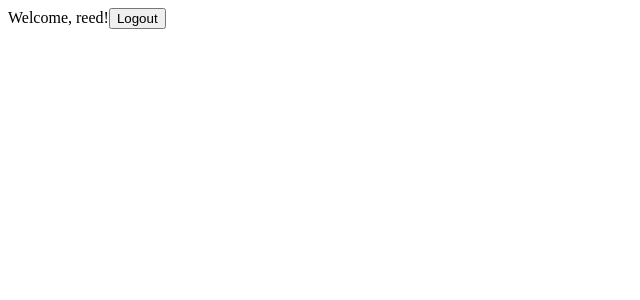
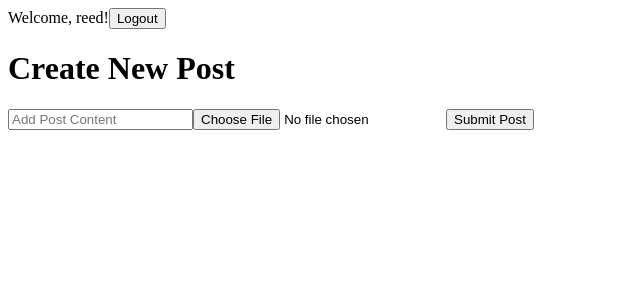
Before and after one commit to kineticstorytelling/react-social-media, a React (Create React App) app: page / in a window 1280 px wide. Shown: the top 300 px of the page, without its empty margins (0-640 px from the left). Built offline with nearby package versions, Linux system fonts and the light colour scheme.

Commit message:
added html code to CreatePost file

```diff
--- a/src/App.js
+++ b/src/App.js
@@ -1,6 +1,7 @@
 import React from "react";
 import Login from './components/Login';
 import Header from './components/Header';
+import CreatePost from "./components/CreatePost";
 
 function App(){
     const [user, setUser] = React.useState('reed');
@@ -14,6 +15,7 @@
     }
     return <>
         <Header user={user} setUser={setUser} />
+        <CreatePost />
     </>;
 }
 
--- a/src/components/CreatePost.js
+++ b/src/components/CreatePost.js
@@ -1,7 +1,19 @@
 import React from "react";
 
 function CreatePost(){
-    return <div>create post</div>
+    return <div>
+        <h1>Create New Post</h1>
+        <form>
+            <input
+            type="text"
+            placeholder="Add Post Content"
+            />
+            <input
+                type="file"
+            />
+            <button type="submit">Submit Post</button>
+        </form>
+    </div>
 }
 
 export default CreatePost;
--- a/src/index.js
+++ b/src/index.js
@@ -2,5 +2,6 @@
 import ReactDOM from 'react-dom';
 import App from "./App";
 
+
 const rootNode = document.getElementById('root');
 ReactDOM.render(<App />, rootNode);
```
